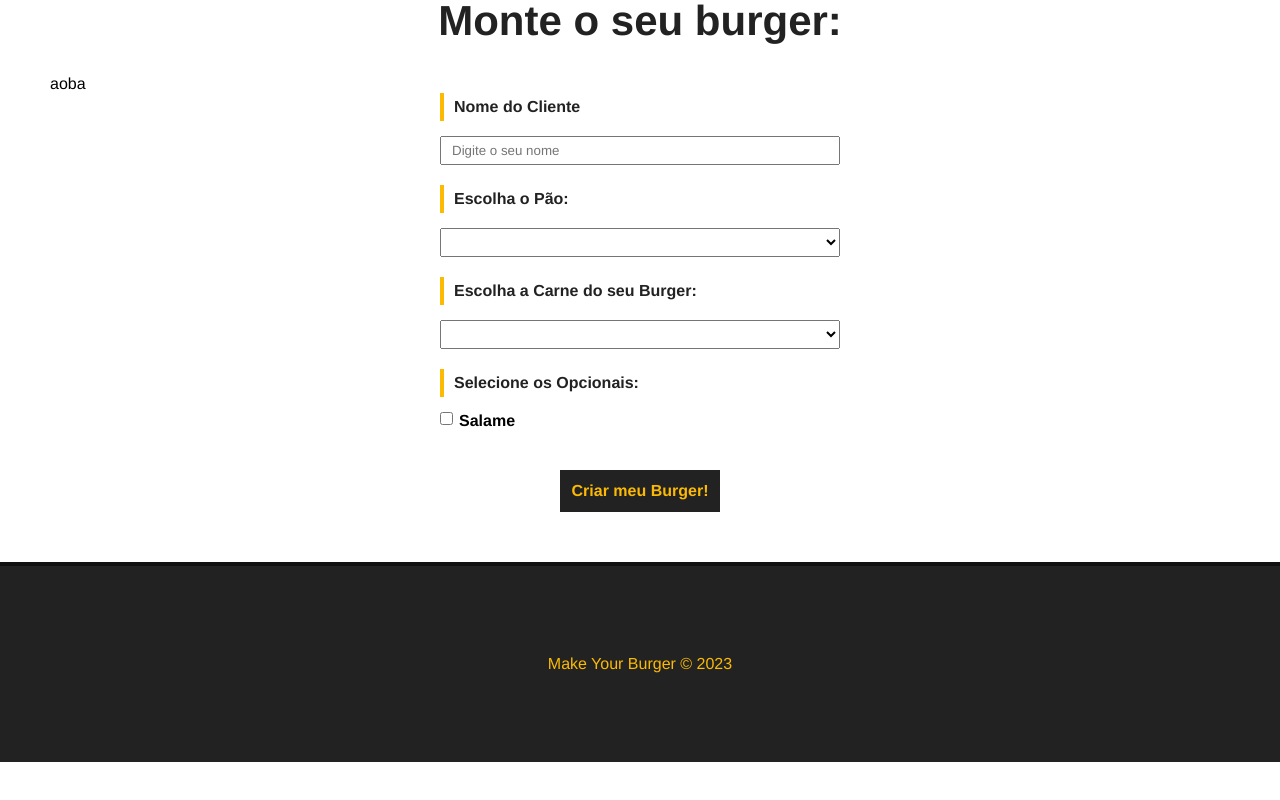
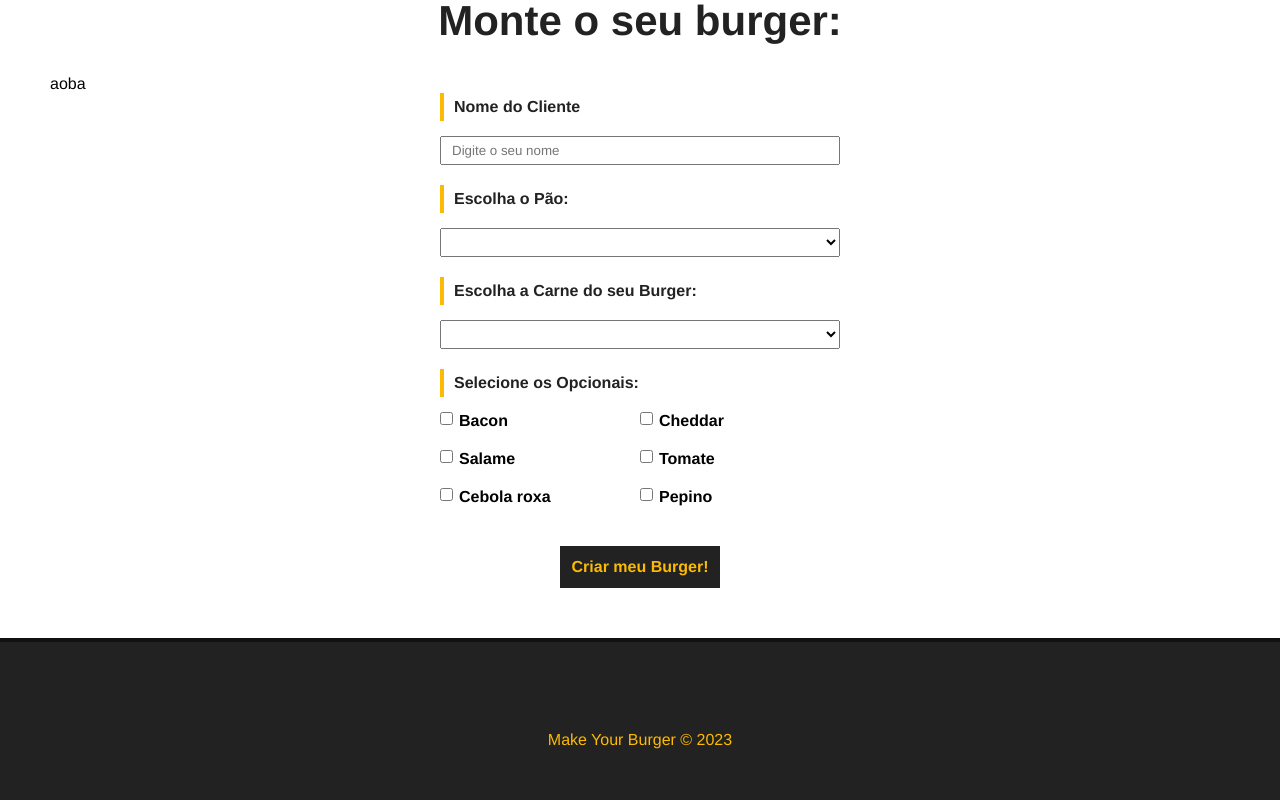
Before and after one commit to MateusFS99/MakeYourBurger-Vue, a Vue app: page / in a window 1280 px wide. Shown: the part 631-1431 px from the top of the page. Before the commit the page ends 1393 px from the top, so only its background shows below. Built offline with nearby package versions, Linux system fonts and the light colour scheme; data requests are answered from the project's data file.

Commit message:
- Feat: API Ingredientes Consumption

```diff
--- a/src/components/BurgerFormComponent.vue
+++ b/src/components/BurgerFormComponent.vue
@@ -12,7 +12,7 @@
           <label for="pao">Escolha o Pão:</label>
           <select name="pao" id="pao" v-model="pao">
             <option value="">Selecione seu pão</option>
-            <option value="integral">Integral</option>
+            <option v-for="pao in paes" :key="pao.id" :value="pao.tipo">{{ pao.tipo }}</option>
           </select>
         </div>
 
@@ -20,15 +20,15 @@
           <label for="carne">Escolha a Carne do seu Burger:</label>
           <select name="carne" id="carne" v-model="carne">
             <option value="">Selecione o tipo de carne</option>
-            <option value="maminha">Maminha</option>
+            <option v-for="carne in carnes" :key="carne.id" :value="carne.tipo">{{ carne.tipo }}</option>
           </select>
         </div>
 
         <div id="opcionais-container" class="input-container">
           <label for="opcionais">Selecione os Opcionais:</label>
-          <div class="checkbox-container">
-            <input type="checkbox" name="opcionais" v-model="opcionais" value="salame">
-            <span>Salame</span>
+          <div class="checkbox-container" v-for="opcional in opcionaisData" :key="opcional.id">
+            <input type="checkbox" name="opcionais" v-model="opcionais" :value="opcional.tipo">
+            <span>{{ opcional.tipo }}</span>
           </div>
         </div>
 
@@ -39,6 +39,38 @@
     </div>
   </div>
 </template>
+
+<script>
+export default {
+  data() {
+    return {
+      paes: null,
+      carnes: null,
+      opcionaisData: null,
+      nome: null,
+      pao: null,
+      carne: null,
+      opcionais: [],
+      status: "Solicitado",
+      msg: null
+    }
+  },
+  mounted() {
+    this.getIngredientes();
+  },
+  methods: {
+    async getIngredientes() {
+
+      const req = await fetch("http://localhost:3000/ingredientes");
+      const data = await req.json();
+
+      this.paes = data.paes;
+      this.carnes = data.carnes;
+      this.opcionaisData = data.opcionais;
+    }
+  }
+}
+</script>
 
 <style scoped>
 #burger-form {
```
Also changed, not shown: 1 other file (tests, documents, lock files or other folders).
